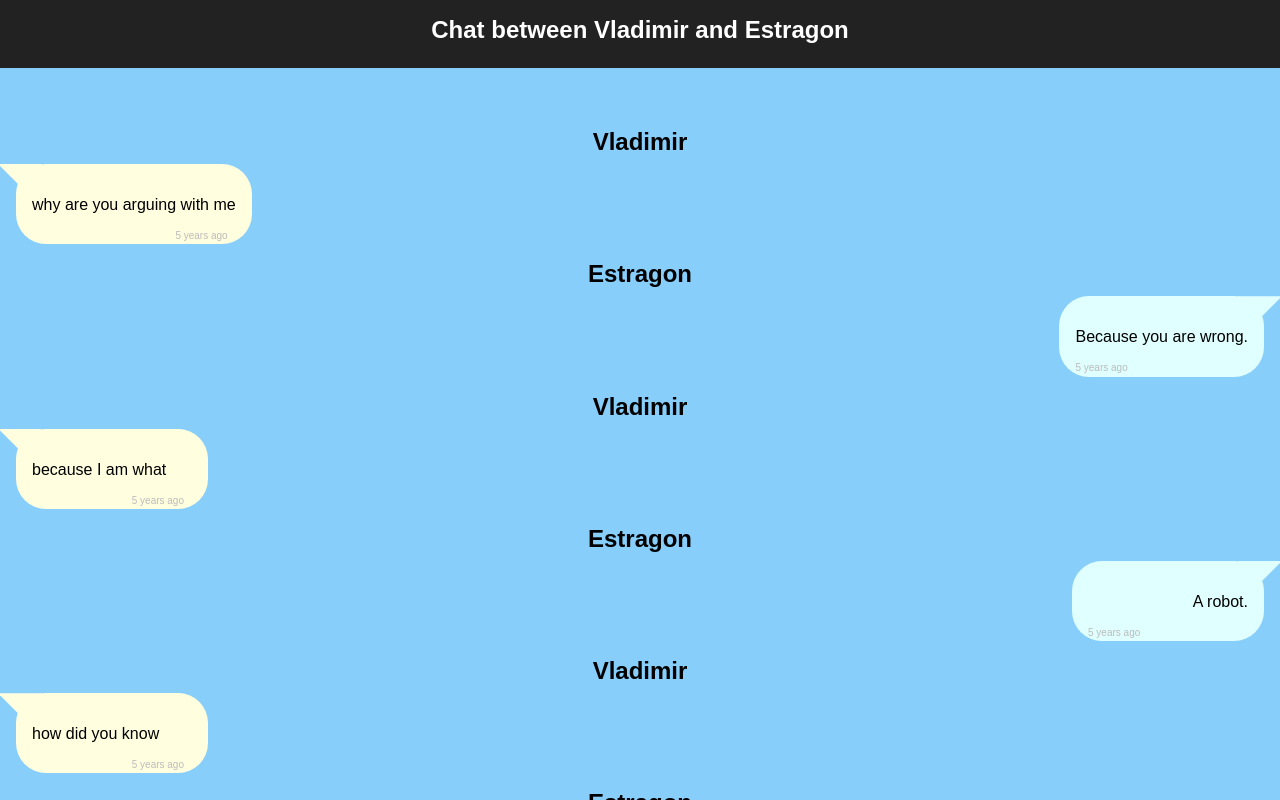
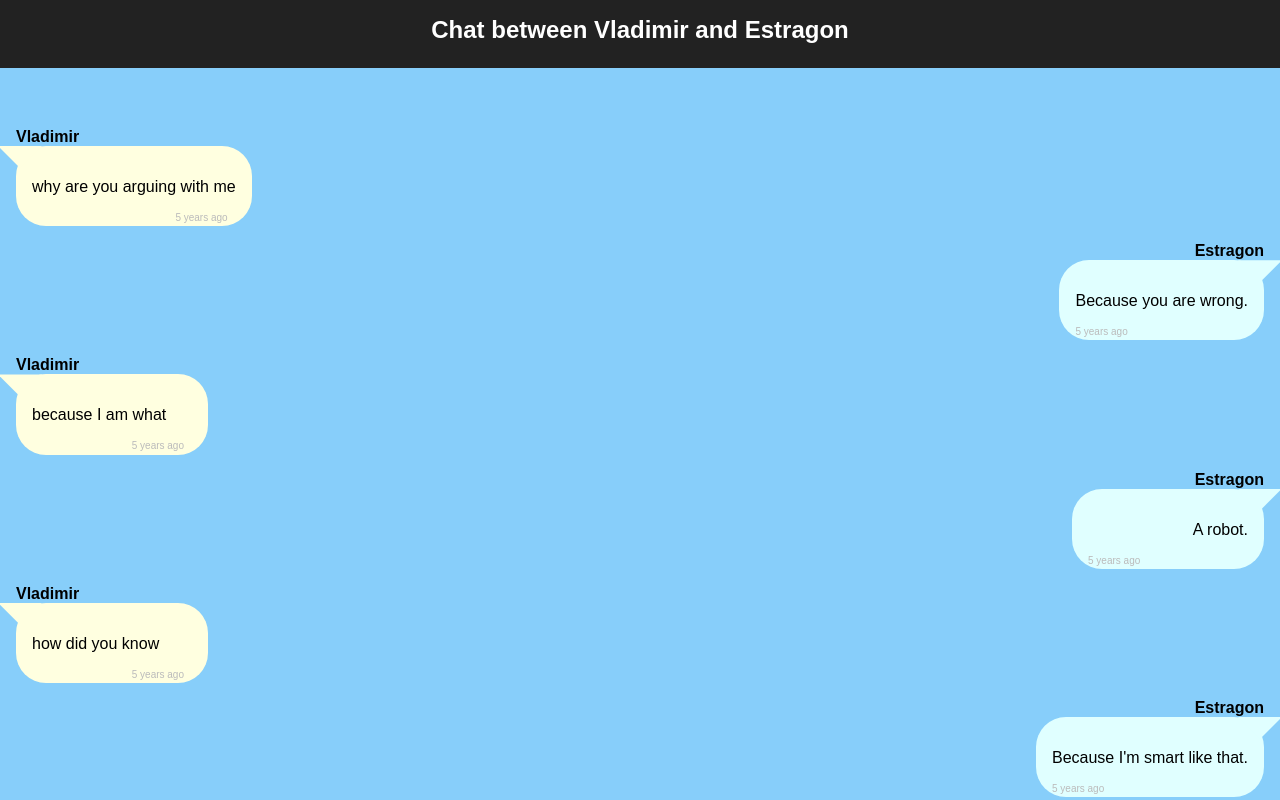
Before and after one commit to AdaGold/react-chatlog, a React (Create React App) app: page / in a window 1280 px wide. Shown: the top 800 px of the page. Built offline with nearby package versions, Linux system fonts and the light colour scheme.

Commit message:
up to date

```diff
--- a/src/components/ChatEntry.css
+++ b/src/components/ChatEntry.css
@@ -22,6 +22,7 @@
 
 .chat-entry .entry-name {
   font-size: medium;
+  font-weight: bold;
   margin-bottom: 0.5rem;
 }
 
--- a/src/components/ChatEntry.js
+++ b/src/components/ChatEntry.js
@@ -8,7 +8,7 @@ const ChatEntry= (props) => {
 
     return(
         <div className={localRemote}>
-            <h1 className="entry-name">{props.sender}</h1>
+            <span className="entry-name">{props.sender}</span>
             <div className="entry-bubble">
                 <p>{props.body}</p>
                 <p className =
```
